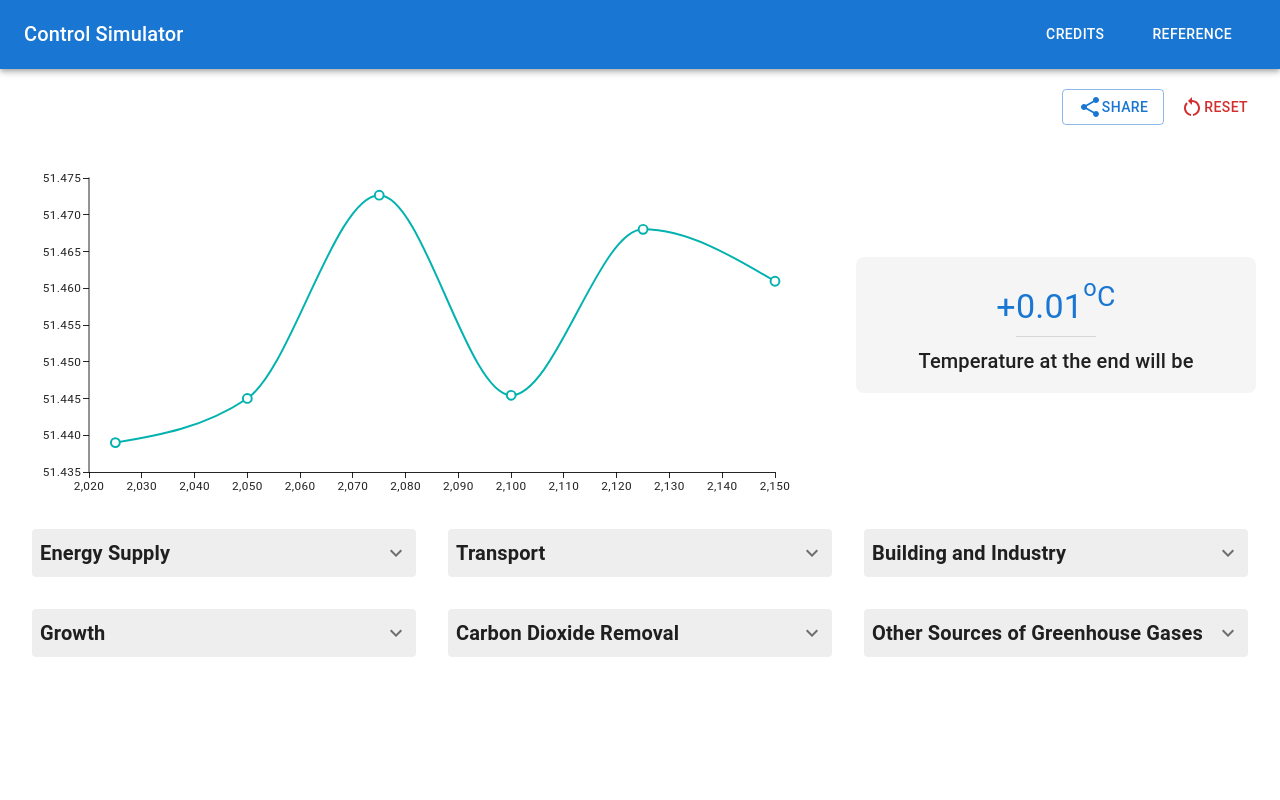
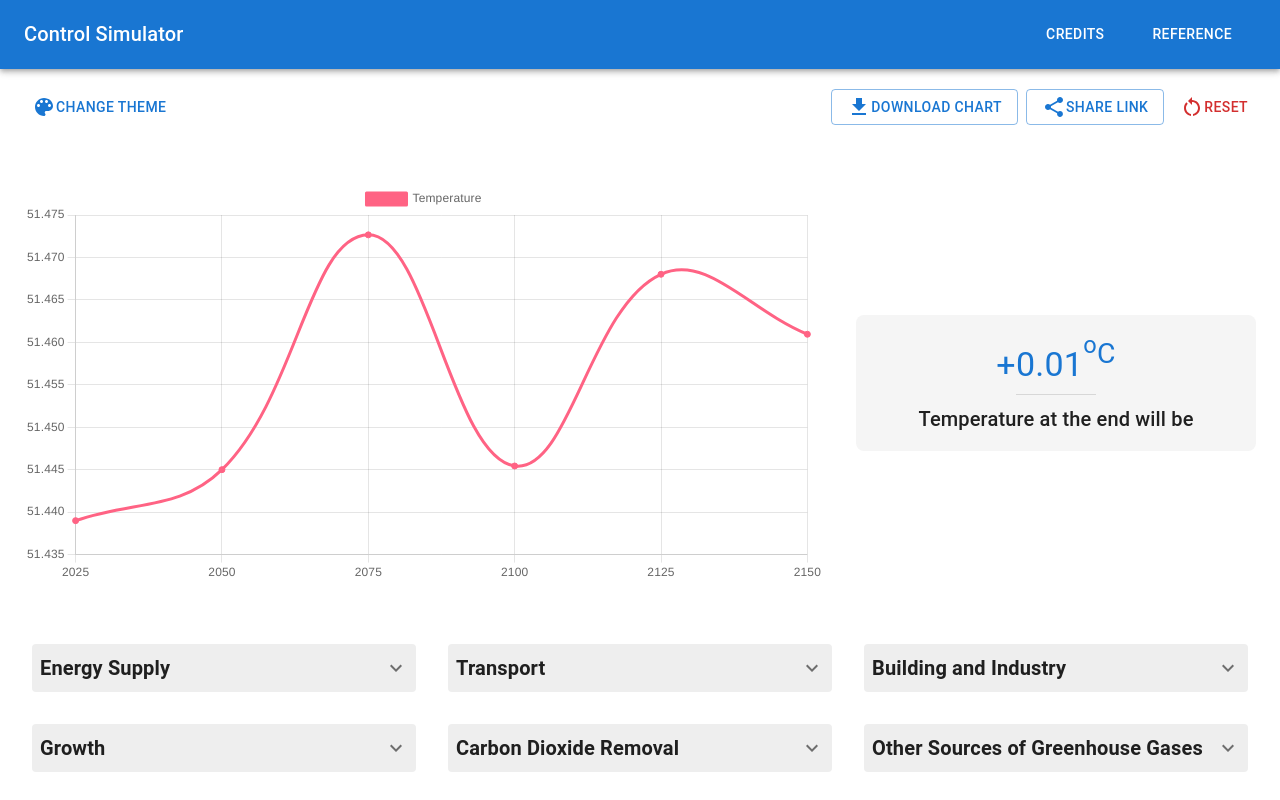
Before and after one commit to F4nt4stic-Four/dashboard, a React (Create React App) app: page / in a window 1280 px wide. Built offline with nearby package versions, Linux system fonts and the light colour scheme.

Commit message:
Download and theme feature for charts

```diff
--- a/package.json
+++ b/package.json
@@ -7,13 +7,14 @@
     "@emotion/styled": "^11.14.0",
     "@mui/icons-material": "^6.4.8",
     "@mui/material": "^6.4.8",
-    "@mui/x-charts": "^7.28.0",
     "@testing-library/dom": "^10.4.0",
     "@testing-library/jest-dom": "^6.6.3",
     "@testing-library/react": "^16.2.0",
     "@testing-library/user-event": "^13.5.0",
+    "chart.js": "^4.4.8",
     "prettier": "^3.5.3",
     "react": "^19.0.0",
+    "react-chartjs-2": "^5.3.0",
     "react-dom": "^19.0.0",
     "react-router-dom": "^7.4.1",
     "react-scripts": "5.0.1",
--- a/src/App.js
+++ b/src/App.js
@@ -54,7 +54,7 @@ function App() {
         }}
       >
         <ResourceChart inputs={sliderValues} onResetHandler={onResetHandler} />
-        <Grid2 container spacing={2} sx={{ mt: 2 }}>
+        <Grid2 container spacing={2} sx={{ mt: 6 }}>
           {INPUT_CONFIGS.map((config) => (
             <Grid2
               key={config.id}
--- a/src/components/Charts/ResourceChart.js
+++ b/src/components/Charts/ResourceChart.js
@@ -1,14 +1,84 @@
-import { LineChart } from "@mui/x-charts";
 import { generateTemperaturePrediction, normalizeToOneDigit } from "./units";
-import { Stack, Typography, Box, Button, Divider } from "@mui/material";
-import { CopyAll, RestartAlt, Share } from "@mui/icons-material";
+import {
+  Stack,
+  Typography,
+  Box,
+  Button,
+  Divider,
+  Dialog,
+  IconButton,
+  TextField,
+} from "@mui/material";
+import {
+  Close,
+  ColorLens,
+  CopyAll,
+  Download,
+  RestartAlt,
+  Share,
+} from "@mui/icons-material";
 import { useRef, useState } from "react";
+import {
+  Chart as ChartJS,
+  CategoryScale,
+  LinearScale,
+  PointElement,
+  LineElement,
+  Title,
+  Tooltip,
+  Legend,
+} from "chart.js";
+import { Line } from "react-chartjs-2";
+
+ChartJS.register(
+  CategoryScale,
+  LinearScale,
+  PointElement,
+  LineElement,
+  Title,
+  Tooltip,
+  Legend,
+);
+
+export const options = {
+  responsive: true,
+  plugins: {
+    legend: {
+      position: "top",
+    },
+    title: {
+      display: false,
+    },
+  },
+};
 
 const TIME_SERIES = [2025, 2050, 2075, 2100, 2125, 2150];
 
 export const ResourceChart = ({ inputs, onResetHandler }) => {
   const chartRef = useRef(null);
   const [isCopied, setIsCopied] = useState(false);
+  const [chartTheme, setChartTheme] = useState({
+    borderColor: "#ff6384",
+    backgroundColor: "#ff6384",
+  });
+  const [isThemeModalOpen, setIsThemeModalOpen] = useState(false);
+
+  const data = {
+    labels: TIME_SERIES,
+    datasets: [
+      {
+        label: "Temperature",
+        data: TIME_SERIES.map((year) =>
+          generateTemperaturePrediction(year, inputs),
+        ),
+        borderColor: chartTheme.borderColor,
+        backgroundColor: chartTheme.backgroundColor,
+        borderJoinStyle: "round",
+        borderCapStyle: "round",
+        tension: 0.4,
+      },
+    ],
+  };
 
   const onShareHandler = () => {
     const currentURL = window.location.href; // Get the full URL
@@ -22,14 +92,42 @@ export const ResourceChart = ({ inputs, onResetHandler }) => {
       });
   };
 
+  const onChartDownloadhandler = () => {
+    const canvas = chartRef.current?.canvas;
+    if (!canvas) return;
+    const url = canvas.toDataURL("image/png"); // you can also do 'image/jpeg' if you want
+    const link = document.createElement("a");
+    link.href = url;
+    link.download = "temperature-chart.png";
+    link.click();
+  };
+
   return (
-    <Box sx={{ height: "100%", maxHeight: "50vh" }}>
+    <>
+      <Box sx={{ height: "100%" }}>
+        <Stack
+          direction="row"
+          justifyContent="space-between"
+          alignItems="center"
+          spacing={2}
+        >
+          <Button color="primary" onClick={() => setIsThemeModalOpen(true)}>
+            <ColorLens />Change Theme
+          </Button>
           <Stack
             direction="row"
             spacing={1}
             alignItems="center"
             justifyContent="flex-end"
           >
+            <Button
+              color="primary"
+              variant="outlined"
+              onClick={onChartDownloadhandler}
+            >
+              <Download />
+              Download Chart
+            </Button>
             <Button color="primary" variant="outlined" onClick={onShareHandler}>
               {isCopied ? (
                 <>
@@ -37,7 +135,7 @@ export const ResourceChart = ({ inputs, onResetHandler }) => {
                 </>
               ) : (
                 <>
-              <Share /> share
+                  <Share /> share Link
                 </>
               )}
             </Button>
@@ -46,10 +144,12 @@ export const ResourceChart = ({ inputs, onResetHandler }) => {
               Reset
             </Button>
           </Stack>
+        </Stack>
         <Stack
           spacing={4}
-        direction="row-reverse"
-        sx={{ height: "100%" }}
+          direction={{ xs: "column", lg: "row-reverse" }}
+          justifyContent="space-around"
+          sx={{ height: "100%", mt: 2 }}
           alignItems="center"
         >
           <Stack
@@ -77,22 +177,54 @@ export const ResourceChart = ({ inputs, onResetHandler }) => {
             <Divider sx={{ width: "5rem" }} />
             <Typography variant="h6">Temperature at the end will be</Typography>
           </Stack>
-        <LineChart
-          ref={chartRef}
-          xAxis={[{ data: TIME_SERIES }]}
-          series={[
-            {
-              data: TIME_SERIES.map((year) =>
-                generateTemperaturePrediction(year, inputs),
-              ),
-            },
-          ]}
-          sx={{
-            mx: "auto",
-            pl: 2,
+          <Box sx={{ position: "relative", width: "100%" }}>
+            <Line ref={chartRef} options={options} data={data} />
+          </Box>
+        </Stack>
+      </Box>
+      <Dialog
+        open={isThemeModalOpen}
+        onClose={() => setIsThemeModalOpen(false)}
+        slotProps={{ paper: { sx: { width: "auto", p: 2 } } }}
+      >
+        <Stack
+          direction="row"
+          justifyContent="space-between"
+          alignItems="center"
+          spacing={2}
+        >
+          <Typography variant="h4" color="primary">
+            Chart Theme
+          </Typography>
+          <IconButton color="error" onClick={() => setIsThemeModalOpen(false)}>
+            <Close />
+          </IconButton>
+        </Stack>
+        <Stack sx={{ mt: 4 }} spacing={4}>
+          <TextField
+            label="Border Color"
+            type="color"
+            value={chartTheme.borderColor}
+            onChange={(e) => {
+              setChartTheme((prev) => ({
+                ...prev,
+                borderColor: e.target.value,
+              }));
+            }}
+          />
+          <TextField
+            label="Background Color"
+            type="color"
+            value={chartTheme.backgroundColor}
+            onChange={(e) => {
+              setChartTheme((prev) => ({
+                ...prev,
+                backgroundColor: e.target.value,
+              }));
             }}
           />
         </Stack>
-    </Box>
+      </Dialog>
+    </>
   );
 };
```
Also changed, not shown: 1 other file (tests, documents, lock files or other folders). Lines whose indentation alone changed are shown as unchanged.
